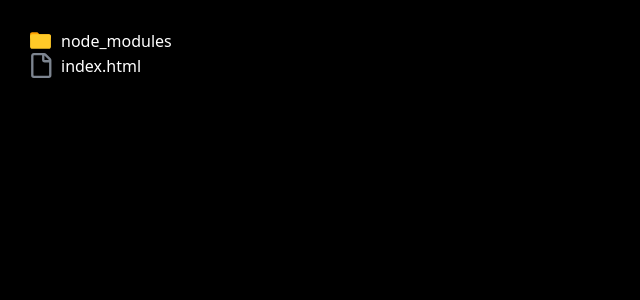
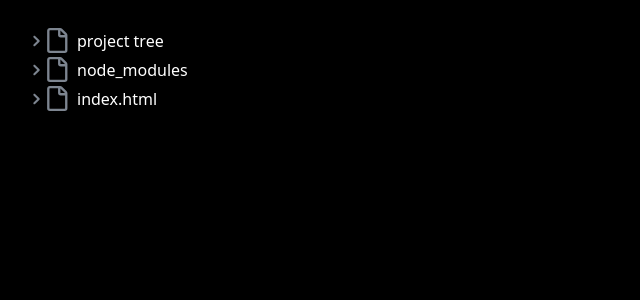
Before and after one commit to Mij-Do/VSCode-Project-learn, a React (Vite) app: page / in a window 1280 px wide. Shown: the top 300 px of the page, without its empty margins (0-640 px from the left). Built offline with nearby package versions, Linux system fonts and the light colour scheme.

Commit message:
Recursive Compnent

```diff
--- a/src/App.tsx
+++ b/src/App.tsx
@@ -1,12 +1,12 @@
-import FileComponent from "./components/FileComponent";
-import FolderComponent from "./components/FolderComponent";
+import RecursiveComponent from "./components/RecursiveComponent";
+import { FileTree } from "./data/FileTree";
 
-function App() {
+
+const App = () => {
 
   return (
     <div className="m-7">
-      <FolderComponent folderName="node_modules"/>
-      <FileComponent fileName="index.html"/>
+      <RecursiveComponent fileTree={FileTree}/>
     </div>
   )
 }
--- a/src/components/FileComponent.tsx
+++ /dev/null
@@ -1,18 +0,0 @@
-import FileIcon from "./SVG/File";
-
-interface IProps {
-    fileName: string;
-}
-
-const FileComponent = ({fileName}: IProps) => {
-    return (
-        <div className="flex items-center">
-            <span className="mr-2">
-                <FileIcon />
-            </span>
-            <span>{fileName}</span>
-        </div>
-    )
-}
-
-export default FileComponent;
--- a/src/components/FolderComponent.tsx
+++ /dev/null
@@ -1,18 +0,0 @@
-import FolderIcon from "./SVG/Folder";
-
-interface IProps {
-    folderName: string;
-}
-
-const FolderComponent = ({folderName}: IProps) => {
-    return (
-        <div className="flex items-center">
-            <span className="mr-2">
-                <FolderIcon />
-            </span>
-            <span>{folderName}</span>
-        </div>
-    )
-}
-
-export default FolderComponent;
--- /dev/null
+++ b/src/components/RecursiveComponent.tsx
@@ -0,0 +1,24 @@
+import type { IFile } from "../interfaces";
+import FileIcon from "./SVG/File";
+import RightArrowIcon from "./SVG/Right";
+
+interface IProps {
+    fileTree: IFile;
+}
+
+const RecursiveComponent = ({fileTree}: IProps) => {
+    return (
+        <div className="mb-1">
+            <div className="flex items-center mb-1">
+                <RightArrowIcon />
+                <span className="mr-2">
+                    <FileIcon />
+                </span>
+                <span>{fileTree.name}</span>
+            </div>
+            {fileTree.children && fileTree.children.map((file, idx) => <RecursiveComponent key={idx} fileTree={file}/> )}
+        </div>
+    )
+}
+
+export default RecursiveComponent;
--- /dev/null
+++ b/src/components/SVG/Right.tsx
@@ -0,0 +1,9 @@
+function RightArrowIcon() {
+    return (
+        <svg aria-hidden="true" focusable="false" role="img" viewBox="0 0 12 12" width={16} height={16} fill="#7d8590">
+            <path d="M4.7 10c-.2 0-.4-.1-.5-.2-.3-.3-.3-.8 0-1.1L6.9 6 4.2 3.3c-.3-.3-.3-.8 0-1.1.3-.3.8-.3 1.1 0l3.3 3.2c.3.3.3.8 0 1.1L5.3 9.7c-.2.2-.4.3-.6.3Z"></path>
+        </svg>
+    );
+}
+
+export default RightArrowIcon;
--- /dev/null
+++ b/src/data/FileTree.tsx
@@ -0,0 +1,16 @@
+import type { IFile } from "../interfaces";
+
+export const FileTree: IFile = {
+    name: "project tree",
+    isFolder: true,
+    children: [
+        {
+            name: "node_modules",
+            isFolder: true,
+        },
+        {
+            name: "index.html",
+            isFolder: true,
+        }
+    ]
+}
--- /dev/null
+++ b/src/interfaces/index.ts
@@ -0,0 +1,6 @@
+export interface IFile {
+    name: string;
+    isFolder: boolean;
+    children?: IFile[];
+    content?: string;
+}
```
